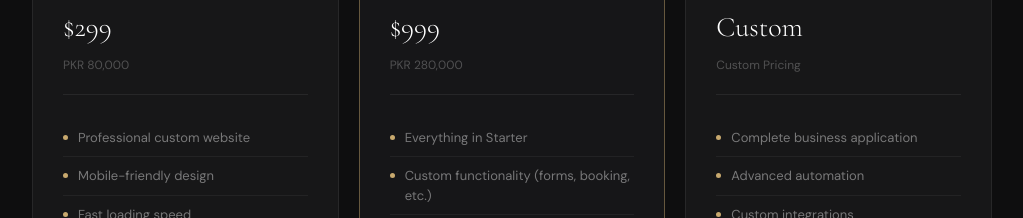
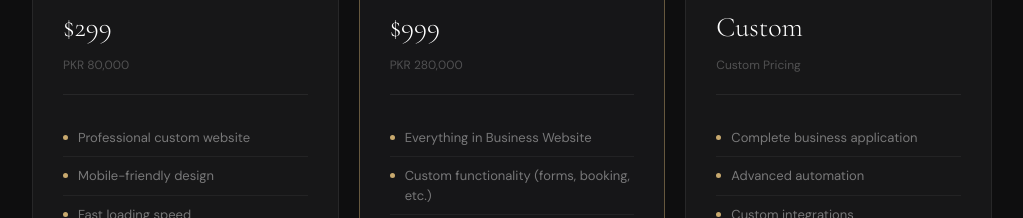
Before and after one commit to mdqasim786/Automyx-Digital, a React (Vite) app: page / in a window 1280 px wide. Shown: the part 3360-3578 px from the top of the page, without its empty margins (128-1151 px from the left). Built offline with nearby package versions, Linux system fonts and the light colour scheme.

Commit message:
improving part 2 agency website

```diff
--- a/src/AutomyxLanding.jsx
+++ b/src/AutomyxLanding.jsx
@@ -267,7 +267,7 @@ export default function AutomyxLanding() {
     },
     {
       tier: "Professional", name: "Website + Features", price: "$999", pkrPrice: "PKR 280,000", featured: true,
-      features: ["Everything in Starter", "Custom functionality (forms, booking, etc.)", "Basic automation setup", "SEO optimization", "3 months of support"]
+      features: ["Everything in Business Website", "Custom functionality (forms, booking, etc.)", "Basic automation setup", "SEO optimization", "3 months of support"]
     },
     {
       tier: "Enterprise", name: "Full Solution", price: "Custom", pkrPrice: "Custom Pricing", featured: false,
```
